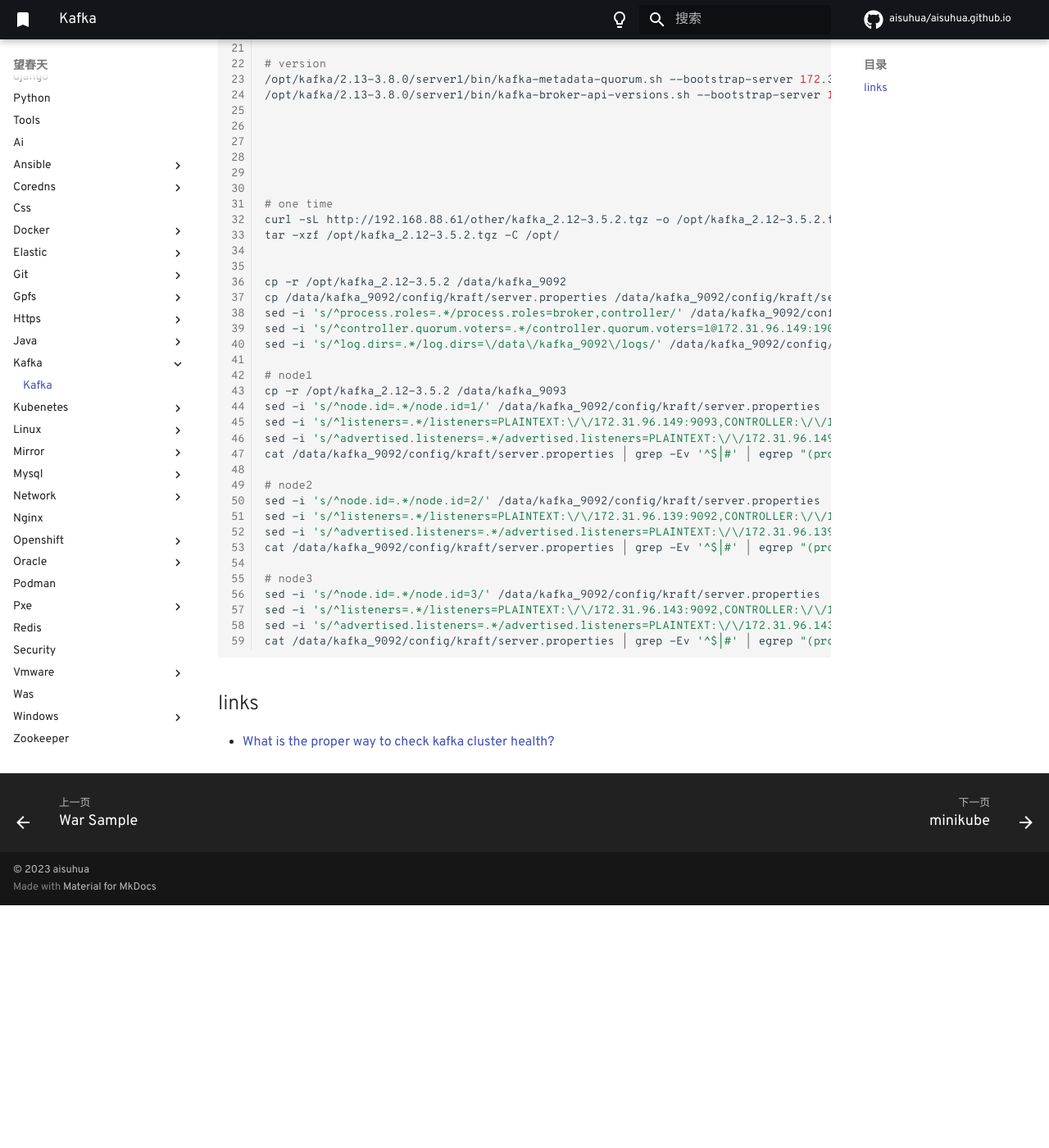
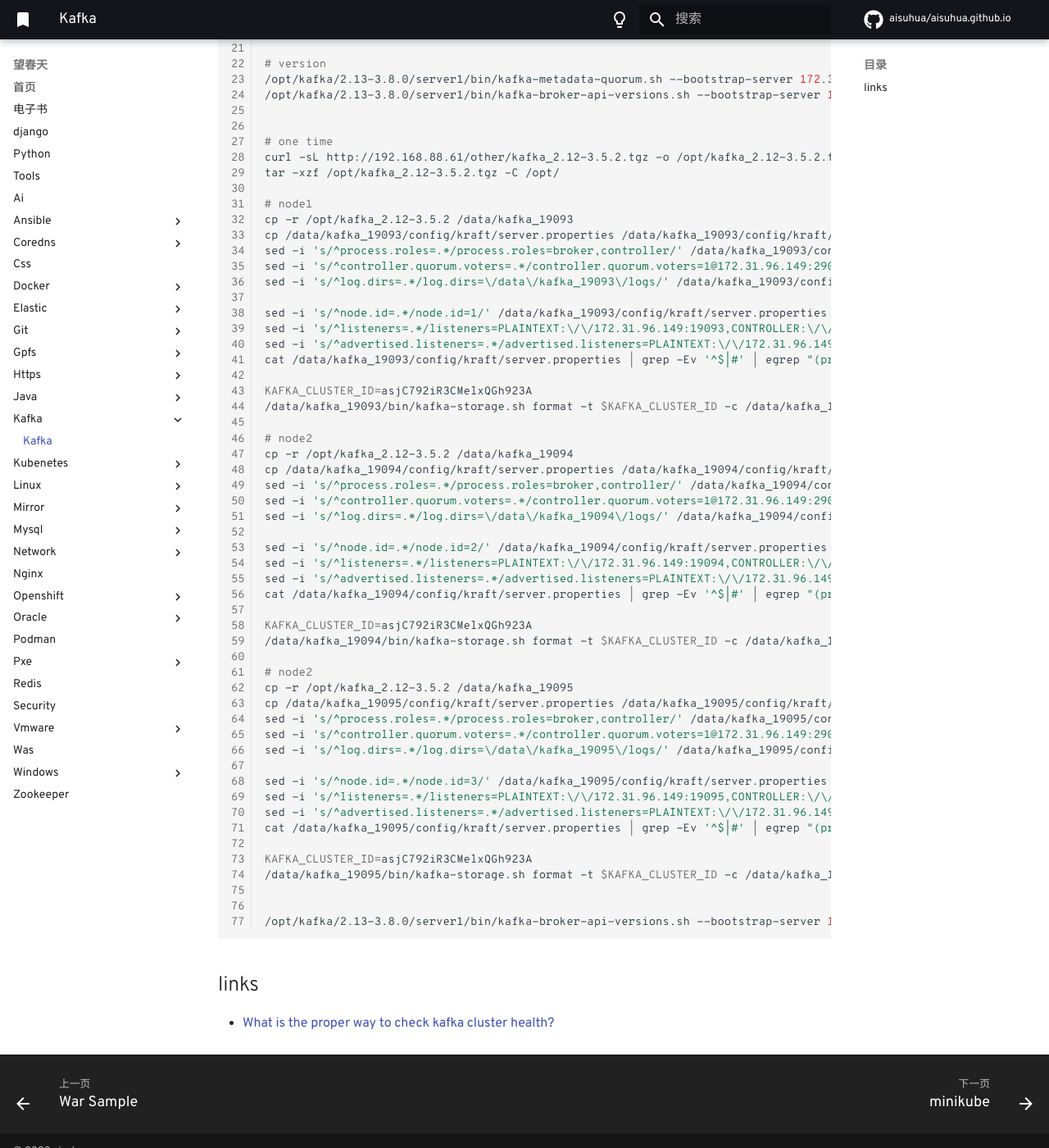
Before and after one commit to aisuhua/aisuhua.github.io, an MkDocs documentation site: the page built from docs/kafka/REAEMD.md, in a window 1280 px wide and 1400 px high, scrolled down 521 px. Shown: the whole window at 82% size. Built offline with MkDocs 1.6.1 and Material for MkDocs 9.7.7, drawn with Linux system fonts in a browser that asks for light colours; comment, search, counter and statistics services are not loaded; before the commit the page ends 1625 px from its top, so only the background shows below that.

Commit message:
REAEMD.md

````diff
--- a/docs/kafka/REAEMD.md
+++ b/docs/kafka/REAEMD.md
@@ -27,39 +27,57 @@
 /opt/kafka/2.13-3.8.0/server1/bin/kafka-broker-api-versions.sh --bootstrap-server 172.31.96.149:19093 --command-config /opt/kafka/2.13-3.8.0/server1/config/kraft/admin.conf
 
 
-
-
-
-
 # one time
 curl -sL http://192.168.88.61/other/kafka_2.12-3.5.2.tgz -o /opt/kafka_2.12-3.5.2.tgz
 tar -xzf /opt/kafka_2.12-3.5.2.tgz -C /opt/
 
+# node1
+cp -r /opt/kafka_2.12-3.5.2 /data/kafka_19093
+cp /data/kafka_19093/config/kraft/server.properties /data/kafka_19093/config/kraft/server.properties.bak.$(date +%Y%m%d%H%M%S)
+sed -i 's/^process.roles=.*/process.roles=broker,controller/' /data/kafka_19093/config/kraft/server.properties
+sed -i 's/^controller.quorum.voters=.*/controller.quorum.voters=1@172.31.96.149:29093,2@172.31.96.149:29094,3@172.31.96.149:29095/' /data/kafka_19093/config/kraft/server.properties
+sed -i 's/^log.dirs=.*/log.dirs=\/data\/kafka_19093\/logs/' /data/kafka_19093/config/kraft/server.properties
 
-cp -r /opt/kafka_2.12-3.5.2 /data/kafka_9092
-cp /data/kafka_9092/config/kraft/server.properties /data/kafka_9092/config/kraft/server.properties.bak.$(date +%Y%m%d%H%M%S)
-sed -i 's/^process.roles=.*/process.roles=broker,controller/' /data/kafka_9092/config/kraft/server.properties
-sed -i 's/^controller.quorum.voters=.*/controller.quorum.voters=1@172.31.96.149:19092,2@172.31.96.139:19093,3@172.31.96.143:19094/' /data/kafka_9092/config/kraft/server.properties
-sed -i 's/^log.dirs=.*/log.dirs=\/data\/kafka_9092\/logs/' /data/kafka_9092/config/kraft/server.properties
+sed -i 's/^node.id=.*/node.id=1/' /data/kafka_19093/config/kraft/server.properties
+sed -i 's/^listeners=.*/listeners=PLAINTEXT:\/\/172.31.96.149:19093,CONTROLLER:\/\/172.31.96.149:29093/' /data/kafka_19093/config/kraft/server.properties
+sed -i 's/^advertised.listeners=.*/advertised.listeners=PLAINTEXT:\/\/172.31.96.149:19093/' /data/kafka_19093/config/kraft/server.properties
+cat /data/kafka_19093/config/kraft/server.properties | grep -Ev '^$|#' | egrep "(process.|node.id|controller.|listeners|log.dir|sadvertised.)"
 
-# node1
-cp -r /opt/kafka_2.12-3.5.2 /data/kafka_9093
-sed -i 's/^node.id=.*/node.id=1/' /data/kafka_9092/config/kraft/server.properties
-sed -i 's/^listeners=.*/listeners=PLAINTEXT:\/\/172.31.96.149:9093,CONTROLLER:\/\/172.31.96.149:9093/' /data/kafka_9092/config/kraft/server.properties
-sed -i 's/^advertised.listeners=.*/advertised.listeners=PLAINTEXT:\/\/172.31.96.149:9092/' /data/kafka_9092/config/kraft/server.properties
-cat /data/kafka_9092/config/kraft/server.properties | grep -Ev '^$|#' | egrep "(process.|node.id|controller.|listeners|log.dir|sadvertised.)"
+KAFKA_CLUSTER_ID=asjC792iR3CMelxQGh923A
+/data/kafka_19093/bin/kafka-storage.sh format -t $KAFKA_CLUSTER_ID -c /data/kafka_19093/config/kraft/server.properties
 
 # node2
-sed -i 's/^node.id=.*/node.id=2/' /data/kafka_9092/config/kraft/server.properties
-sed -i 's/^listeners=.*/listeners=PLAINTEXT:\/\/172.31.96.139:9092,CONTROLLER:\/\/172.31.96.139:9093/' /data/kafka_9092/config/kraft/server.properties
-sed -i 's/^advertised.listeners=.*/advertised.listeners=PLAINTEXT:\/\/172.31.96.139:9092/' /data/kafka_9092/config/kraft/server.properties
-cat /data/kafka_9092/config/kraft/server.properties | grep -Ev '^$|#' | egrep "(process.|node.id|controller.|listeners|log.dir|sadvertised.)"
+cp -r /opt/kafka_2.12-3.5.2 /data/kafka_19094
+cp /data/kafka_19094/config/kraft/server.properties /data/kafka_19094/config/kraft/server.properties.bak.$(date +%Y%m%d%H%M%S)
+sed -i 's/^process.roles=.*/process.roles=broker,controller/' /data/kafka_19094/config/kraft/server.properties
+sed -i 's/^controller.quorum.voters=.*/controller.quorum.voters=1@172.31.96.149:29093,2@172.31.96.149:29094,3@172.31.96.149:29095/' /data/kafka_19094/config/kraft/server.properties
+sed -i 's/^log.dirs=.*/log.dirs=\/data\/kafka_19094\/logs/' /data/kafka_19094/config/kraft/server.properties
 
-# node3
-sed -i 's/^node.id=.*/node.id=3/' /data/kafka_9092/config/kraft/server.properties
-sed -i 's/^listeners=.*/listeners=PLAINTEXT:\/\/172.31.96.143:9092,CONTROLLER:\/\/172.31.96.143:9093/' /data/kafka_9092/config/kraft/server.properties
-sed -i 's/^advertised.listeners=.*/advertised.listeners=PLAINTEXT:\/\/172.31.96.143:9092/' /data/kafka_9092/config/kraft/server.properties
-cat /data/kafka_9092/config/kraft/server.properties | grep -Ev '^$|#' | egrep "(process.|node.id|controller.|listeners|log.dir|sadvertised.)"
+sed -i 's/^node.id=.*/node.id=2/' /data/kafka_19094/config/kraft/server.properties
+sed -i 's/^listeners=.*/listeners=PLAINTEXT:\/\/172.31.96.149:19094,CONTROLLER:\/\/172.31.96.149:29094/' /data/kafka_19094/config/kraft/server.properties
+sed -i 's/^advertised.listeners=.*/advertised.listeners=PLAINTEXT:\/\/172.31.96.149:19094/' /data/kafka_19094/config/kraft/server.properties
+cat /data/kafka_19094/config/kraft/server.properties | grep -Ev '^$|#' | egrep "(process.|node.id|controller.|listeners|log.dir|sadvertised.)"
+
+KAFKA_CLUSTER_ID=asjC792iR3CMelxQGh923A
+/data/kafka_19094/bin/kafka-storage.sh format -t $KAFKA_CLUSTER_ID -c /data/kafka_19094/config/kraft/server.properties
+
+# node2
+cp -r /opt/kafka_2.12-3.5.2 /data/kafka_19095
+cp /data/kafka_19095/config/kraft/server.properties /data/kafka_19095/config/kraft/server.properties.bak.$(date +%Y%m%d%H%M%S)
+sed -i 's/^process.roles=.*/process.roles=broker,controller/' /data/kafka_19095/config/kraft/server.properties
+sed -i 's/^controller.quorum.voters=.*/controller.quorum.voters=1@172.31.96.149:29093,2@172.31.96.149:29094,3@172.31.96.149:29095/' /data/kafka_19095/config/kraft/server.properties
+sed -i 's/^log.dirs=.*/log.dirs=\/data\/kafka_19095\/logs/' /data/kafka_19095/config/kraft/server.properties
+
+sed -i 's/^node.id=.*/node.id=3/' /data/kafka_19095/config/kraft/server.properties
+sed -i 's/^listeners=.*/listeners=PLAINTEXT:\/\/172.31.96.149:19095,CONTROLLER:\/\/172.31.96.149:29095/' /data/kafka_19095/config/kraft/server.properties
+sed -i 's/^advertised.listeners=.*/advertised.listeners=PLAINTEXT:\/\/172.31.96.149:19095/' /data/kafka_19095/config/kraft/server.properties
+cat /data/kafka_19095/config/kraft/server.properties | grep -Ev '^$|#' | egrep "(process.|node.id|controller.|listeners|log.dir|sadvertised.)"
+
+KAFKA_CLUSTER_ID=asjC792iR3CMelxQGh923A
+/data/kafka_19095/bin/kafka-storage.sh format -t $KAFKA_CLUSTER_ID -c /data/kafka_19095/config/kraft/server.properties
+
+
+/opt/kafka/2.13-3.8.0/server1/bin/kafka-broker-api-versions.sh --bootstrap-server 172.31.96.149:19093
 ```
 
 ## links
````
